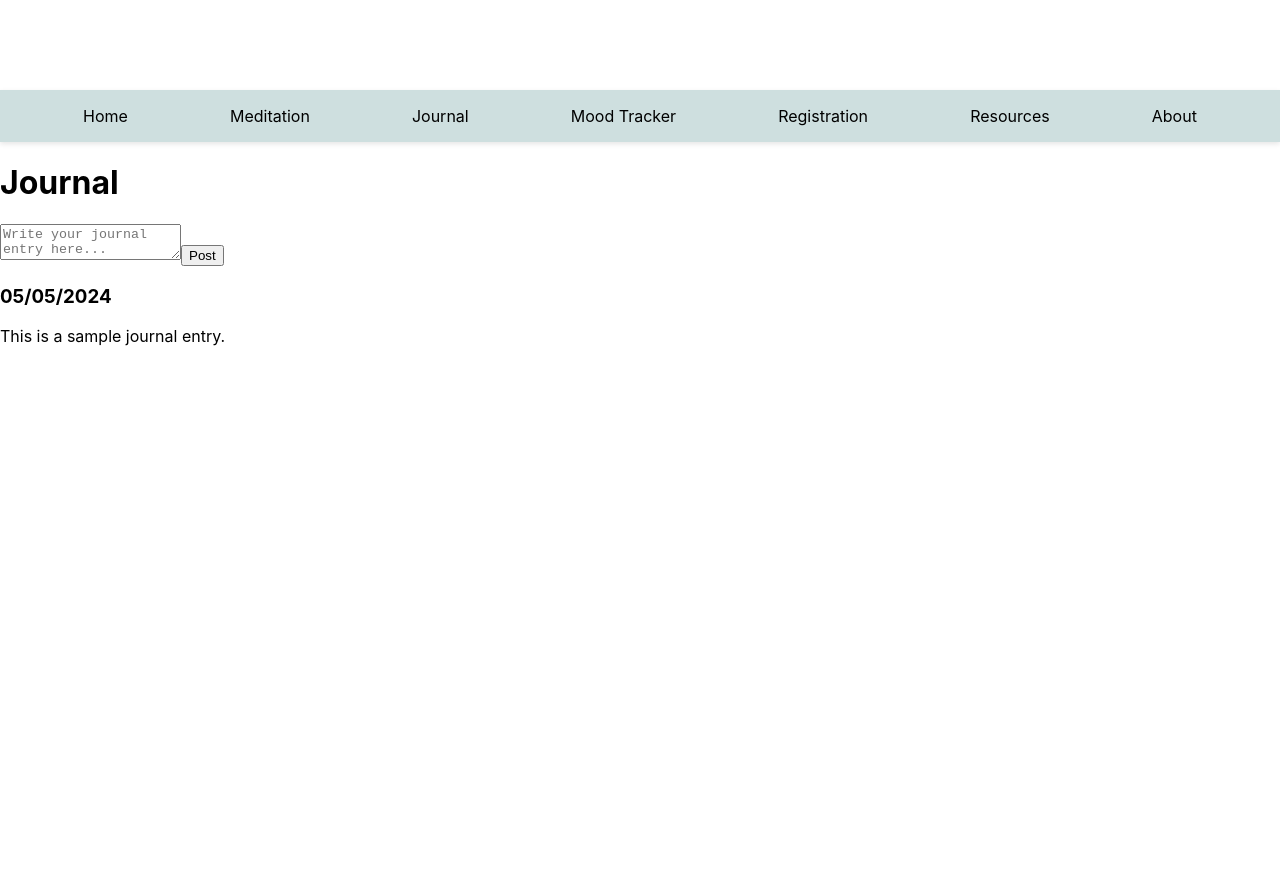
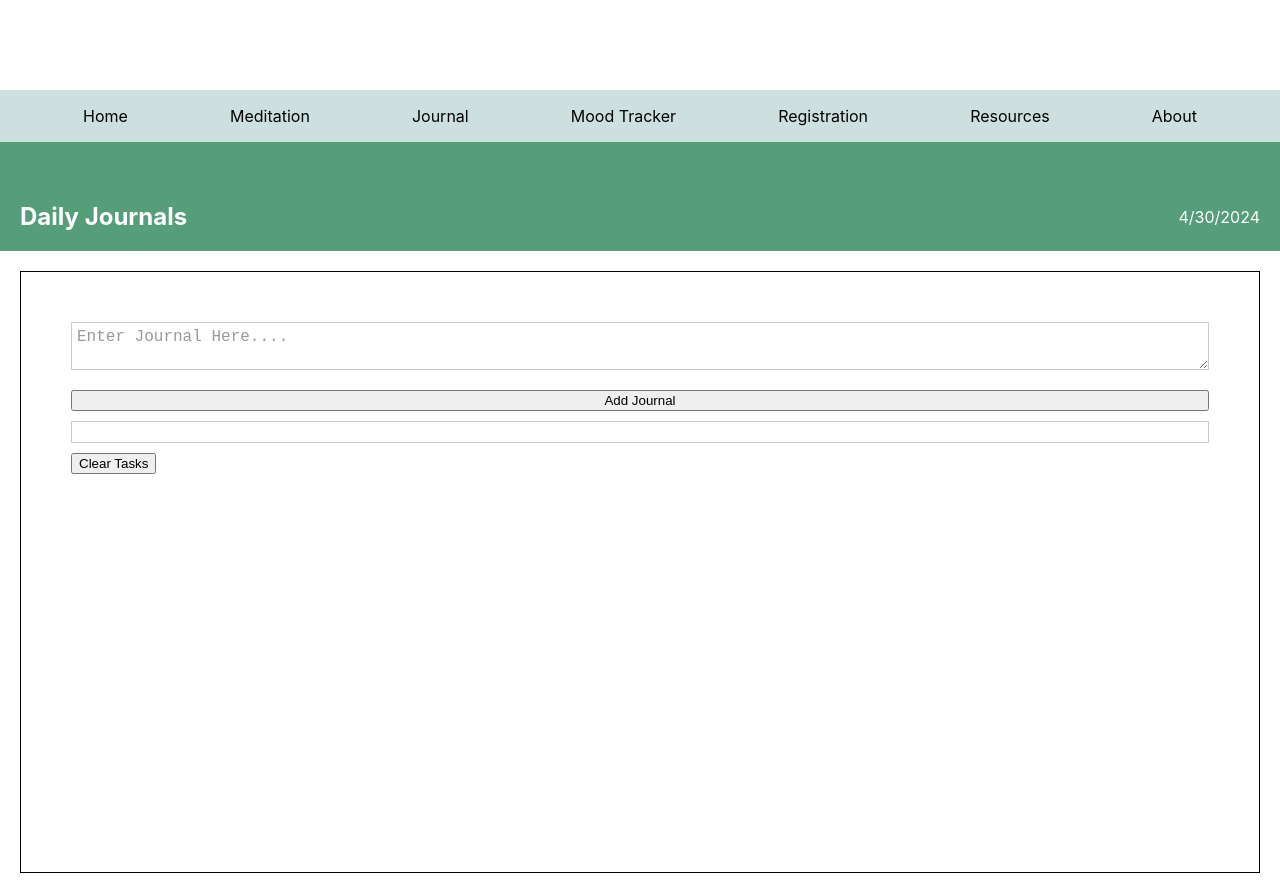
Before and after one commit to Dothat65/mindfulMoments, a React (Create React App) app: page /journal in a window 1280 px wide. Before the commit the page ends 800 px from the top, so only its background shows below. Built offline with nearby package versions, Linux system fonts and the light colour scheme.

Commit message:
Journal page done

```diff
--- a/src/routes/journal.jsx
+++ b/src/routes/journal.jsx
@@ -1,24 +1,78 @@
-import React from 'react';
+import React, { useState, useEffect } from 'react';
+import '../styles/journal.css'; // Importing CSS file
 
 function Journal() {
+    const [tasks, setTasks] = useState([]);
+    const [taskInput, setTaskInput] = useState('');
+
+    useEffect(() => {
+        const todayDate = new Date();
+        const day = todayDate.getDate();
+        const month = todayDate.getMonth() + 1;
+        const year = todayDate.getFullYear();
+
+        const dateString = `${month}/${day}/${year}`;
+        document.getElementById("date").textContent = dateString;
+    }, []);
+
+    const handleTaskInputChange = (event) => {
+        setTaskInput(event.target.value);
+    };
+
+    const handleAddTask = () => {
+        if (taskInput.trim() !== '') {
+            const todayDate = new Date();
+            const day = todayDate.getDate();
+            const month = todayDate.getMonth() + 1;
+            const year = todayDate.getFullYear();
+            const dateString = `${month}/${day}/${year}`;
+
+            const newTask = {
+                text: taskInput,
+                date: dateString
+            };
+            setTasks([...tasks, newTask]);
+            setTaskInput('');
+        }
+    };
+
+    const handleClearTasks = () => {
+        setTasks([]);
+    };
+
     return (
-                <div className="journal-container">
-            <h1 className="journal-heading">Journal</h1>
-            <textarea
-                className="journal-textarea"
-                placeholder="Write your journal entry here..."
-            ></textarea>
-            <button className="post-button">Post</button>
+        <div>
+            <header>
+                <h1>Daily Journals </h1>
+                <div id="date"></div>
+            </header>
 
-            {/* Display journal entries */}
-            <div className="entry-container">
-                <div>
-                    <h3 className="entry-date">05/05/2024</h3>
-                    <p className="entry-content">This is a sample journal entry.</p>
+            <main>
+                <div className="container">
+                    <div className="input-container">
+                        <textarea
+                            id="taskInput"
+                            placeholder="Enter Journal Here...."
+                            value={taskInput}
+                            onChange={handleTaskInputChange}
+                            required
+                        ></textarea>
+                        <button onClick={handleAddTask}>Add Journal</button>
+                    </div>
+                    <div id="taskList">
+                        {tasks.map((task, index) => (
+                            <div key={index} className="task">
+                                <input type="checkbox" />
+                                <div className="journal-text">{task.text}</div>
+                                <div className="date">{task.date}</div>
+                            </div>
+                        ))}
+                    </div>
+                    <button onClick={handleClearTasks}>Clear Tasks</button>
                 </div>
-                {/* Add more entries here */}
-            </div>
+            </main>
         </div>
     );
-    }
-    export default Journal;
+}
+
+export default Journal;
--- a/src/styles/journal.css
+++ b/src/styles/journal.css
@@ -1,50 +1,90 @@
-.journal-container {
-    max-width: 600px;
-    margin: 20px auto;
+/* Existing styles */
+
+header {
+    background-color: #569E79;
+    color: #fff;
     padding: 20px;
-    border: 1px solid #ccc;
-    border-radius: 5px;
+    display: flex;
+    justify-content: space-between;
+    align-items: center;
 }
 
-.journal-heading {
+header h1 {
+    margin: 0;
+    font-size: 24px;
+}
+
+.container {
+    margin: 20px;
+    border: 1px solid black;
+    height: 500px;
+    padding: 50px;
+}
+
+.input-container {
+    display: flex;
+    flex-direction: column;
+    gap: 10px;
+}
+
+#taskInput {
+    padding: 5px;
+    font-size: 16px;
+    border: 1px solid #ccc;
+}
+
+#taskInput::placeholder {
+    color: #999;
+}
+
+#addTaskButton,
+#clearTasksButton {
+    padding: 5px 10px;
+    font-size: 16px;
+    background-color: #ff0000;
+    color: #fff;
+    border: none;
+    cursor: pointer;
+    width: 125px;
+}
+
+button {
+    margin-top: 10px;
+}
+
+#taskList {
+    margin-top: 10px;
+    border: 1px solid #ccc;
+    padding: 10px;
+}
+
+.task {
+    display: flex;
+    align-items: center;
+    margin-bottom: 5px;
+}
+
+.task input[type="checkbox"] {
+    margin-right: 5px;
+}
+
+.copyRight {
+    position: fixed;
+    bottom: 0;
+    width: 100%;
+    margin-right: auto;
+    margin-left: auto;
+    padding: 10px;
     text-align: center;
 }
 
-.journal-textarea {
-    width: 100%;
-    height: 150px;
-    margin-bottom: 10px;
-    padding: 10px;
-    font-size: 16px;
-    border: 1px solid #ccc;
-    border-radius: 5px;
+.copyRight a {
+    text-decoration: underline;
 }
 
-.post-button {
-    display: block;
-    width: 100%;
-    padding: 10px;
-    background-color: #007bff;
-    color: #fff;
-    border: none;
-    border-radius: 5px;
-    cursor: pointer;
-    transition: background-color 0.3s ease;
+
+
+.date {
+    position: relative;
+    margin-left: 90%;
 }
-
-.post-button:hover {
-    background-color: #0056b3;
-}
-
-.entry-container {
-    margin-top: 20px;
-}
-
-.entry-date {
-    font-weight: bold;
-    margin-bottom: 5px;
-}
-
-.entry-content {
-    margin-bottom: 20px;
-}
```
